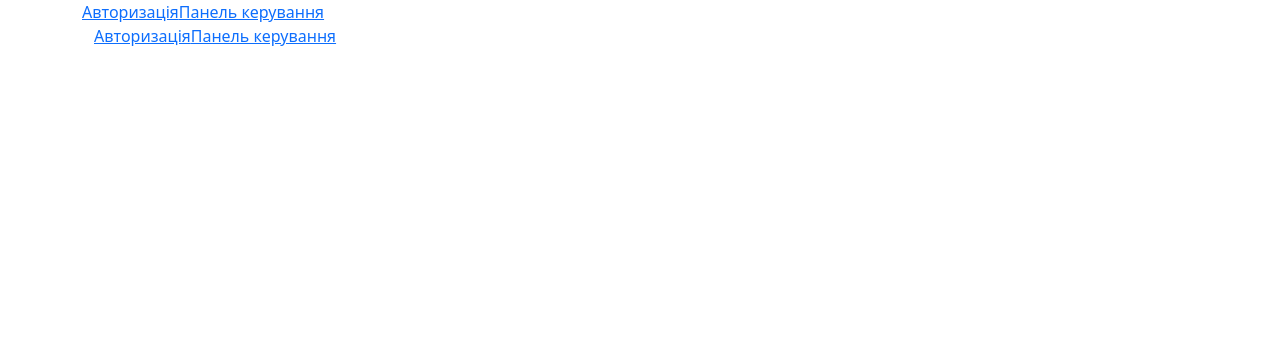
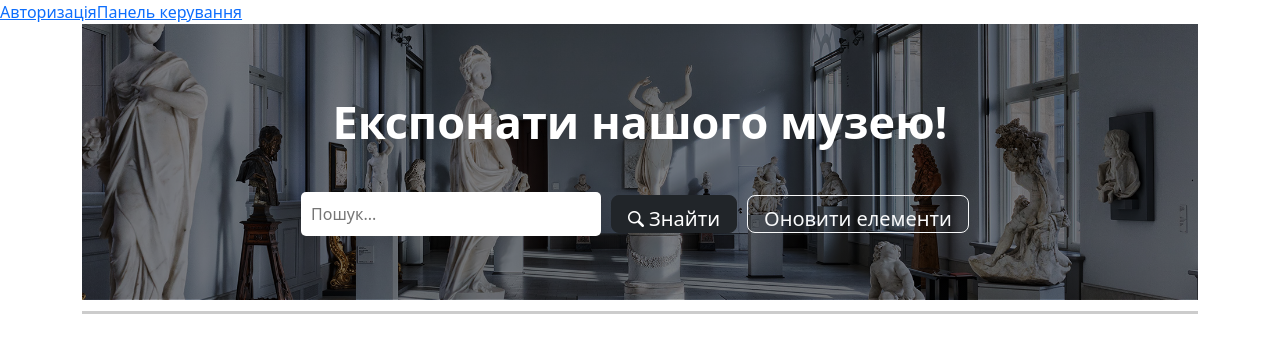
Before and after one commit to VMekh8/MuseumASPCoreSite, a Vue app in the folder MuseumSite/MuseumSite/: page / in a window 1280 px wide. Shown: the top 352 px of the page. Built offline with nearby package versions, Linux system fonts and the light colour scheme.

Commit message:
add styles for all exhibits page

```diff
--- a/MuseumSite/MuseumSite/src/App.vue
+++ b/MuseumSite/MuseumSite/src/App.vue
@@ -1,12 +1,11 @@
+<script setup>
+import AllExhibit from './layouts/AllItemsPages/AllExhibit.vue';
+</script>
+
+
 <template>
-<div class="container">
-    <nav>
         <router-link to="/login">Авторизація</router-link>
         <router-link to="/controlpanel">Панель керування</router-link>
-    </nav>
-
-    <main>
-        <router-view/>
-    </main>
-</div>
+    <AllExhibit/>
+    <!-- <router-view/> -->
 </template>
--- /dev/null
+++ b/MuseumSite/MuseumSite/src/layouts/AllItemsPages/AllExhibit.vue
@@ -0,0 +1,130 @@
+<template>
+    <div class="container">
+      <header class="w-100">
+        <p class="header-text">Експонати нашого музею!</p>
+        <div class="search-bar">
+          <input type="text" placeholder="Пошук..." class="search-input form-control-md" />
+          <b-button variant="dark" class="search-button btn-lg">
+            <span class="button-content">
+              <img src="../../img/magnifying-glass.png" alt="Search Icon" class="search-icon" />
+              Знайти
+            </span>
+          </b-button>
+          <b-button variant="outline-light" @click="refreshItems" class="search-button btn-lg">
+            <span class="button-content">
+              Оновити елементи
+            </span>
+          </b-button>
+        </div>
+      </header>
+      <div class="divider"></div>
+      <main class="w-100">
+        <b-card-group deck class="card-group">
+          <b-card
+            v-for="item in exhibitItems"
+            :key="item.id"
+            :title="item.title"
+            :img-src="item.image"
+            img-alt="Image"
+            img-top
+            class="card"
+          >
+            <b-card-text>{{ item.description }}</b-card-text>
+            <b-button variant="outline-dark w-100 m-1">Детальніше</b-button>
+          </b-card>
+        </b-card-group>
+      </main>
+    </div>
+  </template>
+
+  <script>
+  export default {
+    data() {
+      return {
+        exhibitItems: []
+      };
+    },
+    methods: {
+      refreshItems() {
+        // Логіка оновлення елементів з сервера
+      }
+    }
+  };
+  </script>
+
+  <style>
+  .container {
+    display: flex;
+    flex-direction: column;
+    align-items: center;
+    justify-content: center;
+  }
+  .header-text {
+    color: #fff;
+    font-size: 45px;
+    font-weight: 600;
+  }
+  header {
+    width: 100%;
+    height: 40%;
+    background-image: linear-gradient(rgba(0, 0, 0, 0.5), rgba(0, 0, 0, 0.5)),
+      url(../../img/exhibitBackground.jpg);
+    background-position: center;
+    background-size: cover;
+    display: flex;
+    flex-direction: column;
+    align-items: center;
+    justify-content: center;
+    padding: 8vh 0;
+  }
+  .search-bar {
+    margin-top: 20px;
+    display: flex;
+    align-items: center;
+  }
+  .search-input {
+    padding: 10px;
+    border: none;
+    border-radius: 5px;
+    margin-right: 10px;
+    width: 300px;
+  }
+  .search-button {
+    height: 38px;
+    margin-right: 10px;
+    display: flex;
+    justify-content: center;
+    align-items: center;
+  }
+  .button-content {
+    display: flex;
+    align-items: center;
+  }
+  .search-icon {
+    height: 16px;
+    width: 16px;
+    margin-right: 5px;
+  }
+  main {
+    display: flex;
+    flex-wrap: wrap;
+    justify-content: center;
+    margin-top: 20px;
+    width: 100%;
+  }
+  .card {
+    width: calc(33.33% - 20px);
+    margin: 10px;
+  }
+  .divider {
+    width: 100%;
+    height: 3px;
+    margin: 1%;
+    background-color: #ccc;
+  }
+  @media (max-width: 768px) {
+    .card {
+      width: calc(50% - 20px);
+    }
+  }
+  </style>
```
Also changed, not shown: MuseumSite/MuseumSite/src/img/exhibitBackground.jpg (added), MuseumSite/MuseumSite/src/img/magnifying-glass.png (added).
